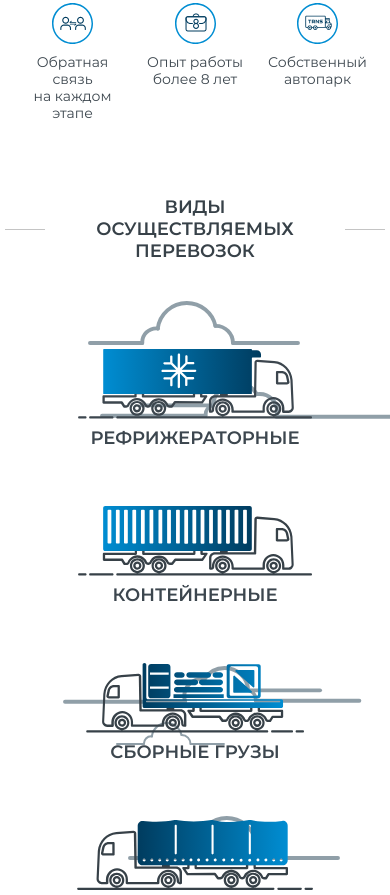
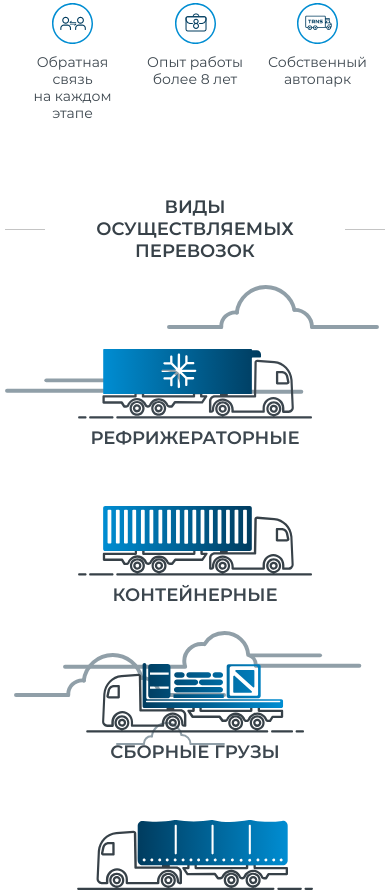
Before and after one commit to randominical/transys, a website: page #src/index.html in a window 390 px wide. Shown: the part 1277-2172 px from the top of the page. Drawn offline with nearby package versions, Linux system fonts and the light colour scheme; some packages are replaced by stand-ins of ours; files that its build step writes are made by us from their sources; files whose address does not match are found by name; a web font is replaced by a local one.

Commit message:
types мелкие бэкграунды на общем фоне
не адаптив

```diff
--- a/#src/scss/style.scss
+++ b/#src/scss/style.scss
@@ -929,7 +929,7 @@ body {
 .types {
     margin: -100px 0 0 0;
     padding: 18px 0 125px 0;
-    background: url('../img/types/types_cloud_1.svg') right 90px top 115px /212px auto no-repeat, url('../img/types/types_cloud_2.svg') 100px 195px/299px auto no-repeat, url('../img/types/types_cloud_1.svg') 128px 630px /212px auto no-repeat, url('../img/types/types_cloud_1.svg') 230px 1245px /109px auto no-repeat;
+    background: url('../img/types/types_cloud_1.svg') right 6% top 7% /212px auto no-repeat, url('../img/types/types_cloud_2.svg') 5% 12%/299px auto no-repeat, url('../img/types/types_cloud_1.svg') 8% 33% /212px auto no-repeat, url('../img/types/types_cloud_1.svg') 15% 64% /109px auto no-repeat;
     &__title {
         max-width: 410px;
         margin: 0 auto;
@@ -951,7 +951,7 @@ body {
             justify-content: flex-end;
         }
         &:nth-child(2) {
-            background: url('../img/types/types_cloud_1.svg') 40% 50% /109px auto no-repeat, url('../img/types/types_cloud_3.svg') 85% 90px /299px auto no-repeat;
+            background: url('../img/types/types_cloud_1.svg') 40% 50% /109px auto no-repeat, url('../img/types/types_cloud_3.svg') 85% 20% /299px auto no-repeat;
             justify-content: flex-start;
         }
         &:nth-child(3) {
```
Also changed, not shown: dist/css/style.css, dist/css/style.min.css.
